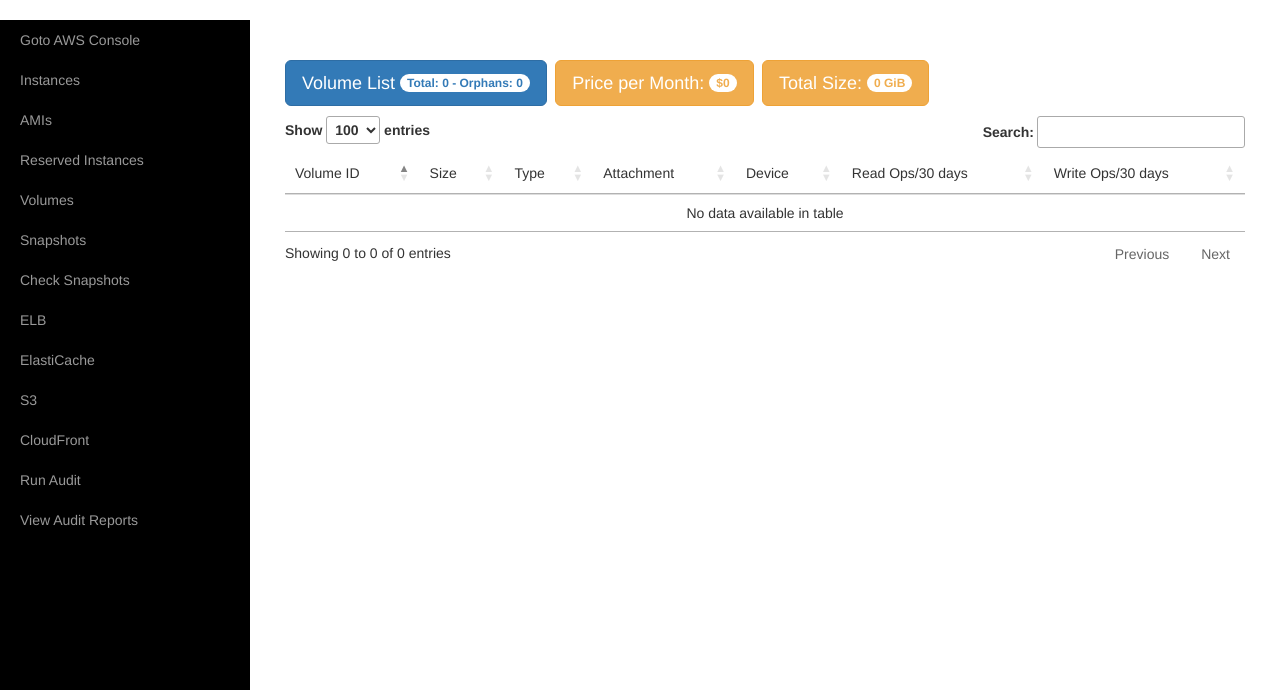
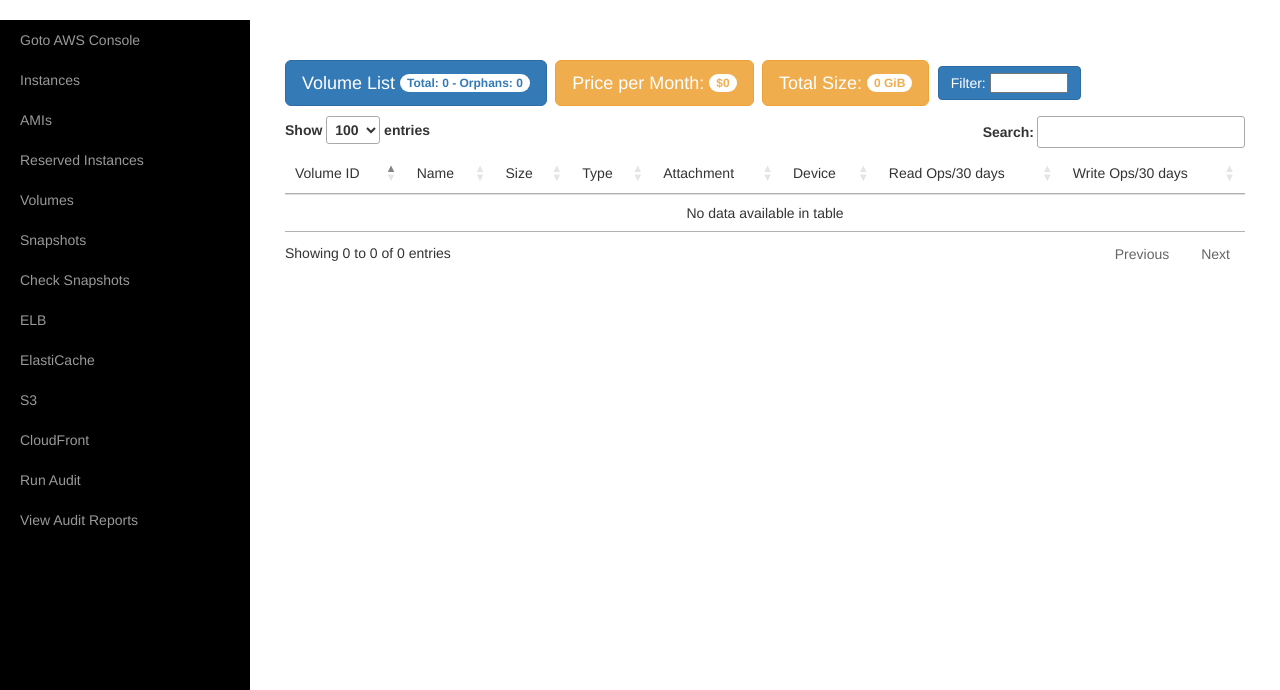
Before and after one commit to majeinfo/ezaws, a Django app: a page that uses web/templates/volumes.html in a window 1280 px wide. Shown: the part 110-800 px from the top of the page. Run offline with Django 3.2, Linux system fonts and the light colour scheme; a user stored in the database is signed in; tables that the repository leaves empty hold one stand-in row (values such as "Sample post"); data that the repository does not hold is empty; some libraries are stand-ins or nearby versions.

Commit message:
Add volume status and name

```diff
--- a/web/templates/volumes.html
+++ b/web/templates/volumes.html
@@ -4,6 +4,21 @@
 
 {% block content %}
 <script>
+    var state_filter = "all";
+    var volnumber = {{ vol_list|length }};
+
+    function apply_filter(value) {
+        for (let i = 1 ; i <= volnumber ; i++ ) {
+            var tr = $("#volume" + i);
+            var cur_state = tr.attr("state");
+            if (value != cur_state && value != "all") {
+                tr.hide();
+            } else {
+                tr.show();
+            }
+        }
+    }
+
     function get_vol_ops(volume_id) {
         $.ajax({
         url : "/web/ajax/get_vol_ops_metrics/{{ current }}/" + volume_id, // the endpoint
@@ -75,13 +90,21 @@
     <button class="btn btn-primary btn-lg" type="button">Volume List <span class="badge badge-light"><b>Total: {{ total_vols }} - Orphans: {{ total_orphans }}</b></span></button>
     <button class="btn btn-warning btn-lg" type="button">Price per Month: <span class="badge badge-light"><b>${{ total_price }}</b></span></button>
     <button class="btn btn-warning btn-lg" type="button">Total Size: <span class="badge badge-light"><b>{{ total_size }}</b> GiB</span></button>
+    <button class="btn btn-primary btn-light" type="button">Filter:
+        <select id="state_filter" onChange="apply_filter(this.value)">
+            <option value="all" selected="selected">all</option>
+            <option value="attached">attached</option>
+            <option value="available">available</option>
+        </select>
+    </button>
 </h2>
 <table class="table table-hover">
-    <thead><tr><td>Volume ID</td><td>Size</td><td>Type</td><td>Attachment</td><td>Device</td><td>Read Ops/30 days</td><td>Write Ops/30 days</td></tr></thead>
+    <thead><tr><td>Volume ID</td><td>Name</td><td>Size</td><td>Type</td><td>Attachment</td><td>Device</td><td>Read Ops/30 days</td><td>Write Ops/30 days</td></tr></thead>
     <tbody class="table-striped">
     {% for vol in vol_list %}
-        <tr>
+        <tr id="volume{{ forloop.counter }}" state="{{ vol.state }}">
             <td><span class="badge badge-dark">{{ vol.volume_id }}</span></td>
+            <td><span class="badge badge-dark">{{ vol.name }}</span></td>
             <td><span class="badge badge-info">{{ vol.size }} GiB</span></td>
             <td>
             {% if vol.type == 'standard' %}
@@ -94,18 +117,26 @@
                 {% if vol.instance_name|length >= 24 %}
                 <span data-toggle="tooltip" data-placement="top" title="{{ vol.instance_name }}" class="badge badge-primary">{{ vol.instance_name|truncatechars:24 }}</span>
                 {% else %}
+                    {% if vol.instance_name|length == 0 %}
+                        <span class="badge badge-light">Available</span>
+                    {% else %}
                         <span class="badge badge-primary">{{ vol.instance_name }}</span>
+                    {% endif %}
                 {% endif %}
             </td>
             <td><span class="badge badge-success">{{ vol.device }}</span></td>
             <td>
+                {% if vol.instance_name|length != 0 %}
                     <span id="vol-read-{{ vol.volume_id }}" class=""><i class="fas fa-spinner fa-pulse"></i></span>
                     <span id="vol-read-tip-{{ vol.volume_id }}" style="display:none;" data-toggle="tooltip" data-placement="top" title="Cannot get Metrics on a non-attached Volume<br>or attached to a stopped Instance"><i class="fas fa-lg fa-info-circle"></i></span>
+                {% endif %}
             </td>
             <td>
+                {% if vol.instance_name|length != 0 %}
                     <span id="vol-write-{{ vol.volume_id }}" class=""><i class="fas fa-spinner fa-pulse"></i></span>
                     <span id="vol-write-tip-{{ vol.volume_id }}" style="display:none;" data-toggle="tooltip" data-placement="top" title="Cannot get Metrics on a non-attached Volume<br>or attached to a stopped Instance"><i class="fas fa-lg fa-info-circle"></i></span>
                     <script>get_vol_ops("{{ vol.volume_id }}")</script>
+                {% endif %}
             </td>
         </tr>
     {% endfor %}
--- a/web/utils.py
+++ b/web/utils.py
@@ -73,6 +73,17 @@ def get_instance_name(inst, tag_name='Name'):
     return None
 
 
+def get_volume_name(vol, tag_name='Name'):
+    # Extract the 'name' from tags
+    tag_name = tag_name.lower()
+    if vol.tags:
+         for tag in vol.tags:
+              if tag['Key'].lower() == tag_name:
+                   return tag['Value']
+
+    return None
+
+
 def instance_is_running(inst):
     return inst.state['Name'] == awsdef.EC2_RUNNING
 
--- a/web/views.py
+++ b/web/views.py
@@ -237,16 +237,18 @@ def get_volumes(request, cust_name):
             context['total_vols'] += 1
             context['total_size'] += vol.size
             context['total_price'] += costs.get_EBS_cost_per_month(vol.size, vol.volume_type, vol.iops)
-            v = {'volume_id': vol.id, 'instance_id': 'N/A', 'instance_name': 'N/A', 'type': vol.volume_type,
-                 'device': 'N/A', 'size': 0, 'read_ops': 'N/A', 'write_ops': 'N/A'}
-            if not len(vol.attachments):
-                context['total_orphans'] += 1
-                continue
+            name = utils.get_volume_name(vol, customer.aws_resource_tag_name) or ''
+            v = {'volume_id': vol.id, 'name': name, 'instance_id': 'N/A', 'instance_name': 'N/A', 'type': vol.volume_type,
+                 'device': 'N/A', 'size': 0, 'read_ops': 'N/A', 'write_ops': 'N/A', 'state': "available"}
             if len(vol.attachments) and ('InstanceId' in vol.attachments[0]):
                 v['instance_id'] = vol.attachments[0]['InstanceId']
                 v['instance_name'] = inst_name_cache[v['instance_id']]
                 v['device'] = vol.attachments[0]['Device']
+                v['state'] = "attached"
             else:
+                v['instance_id'] = ""
+                v['instance_name'] = ""
+                v['device'] = ""
                 context['total_orphans'] += 1
 
             v['size'] = vol.size
```
Lines whose indentation alone changed are shown as unchanged.
